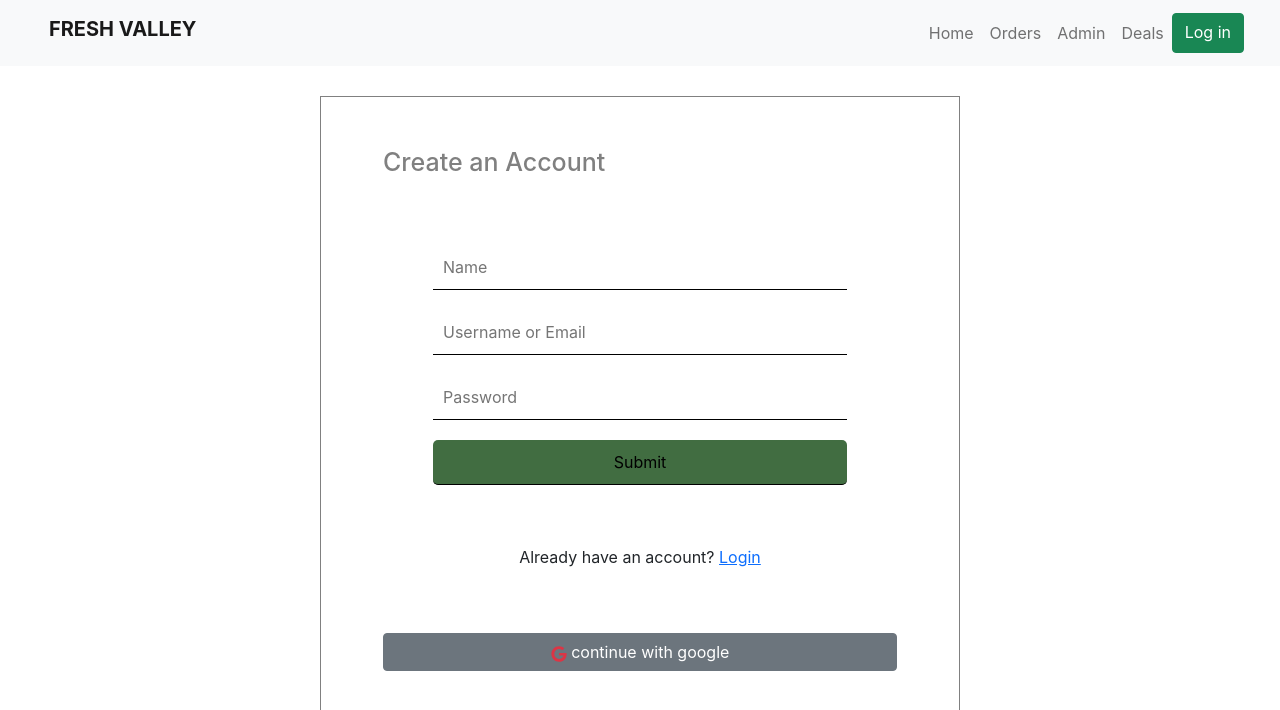
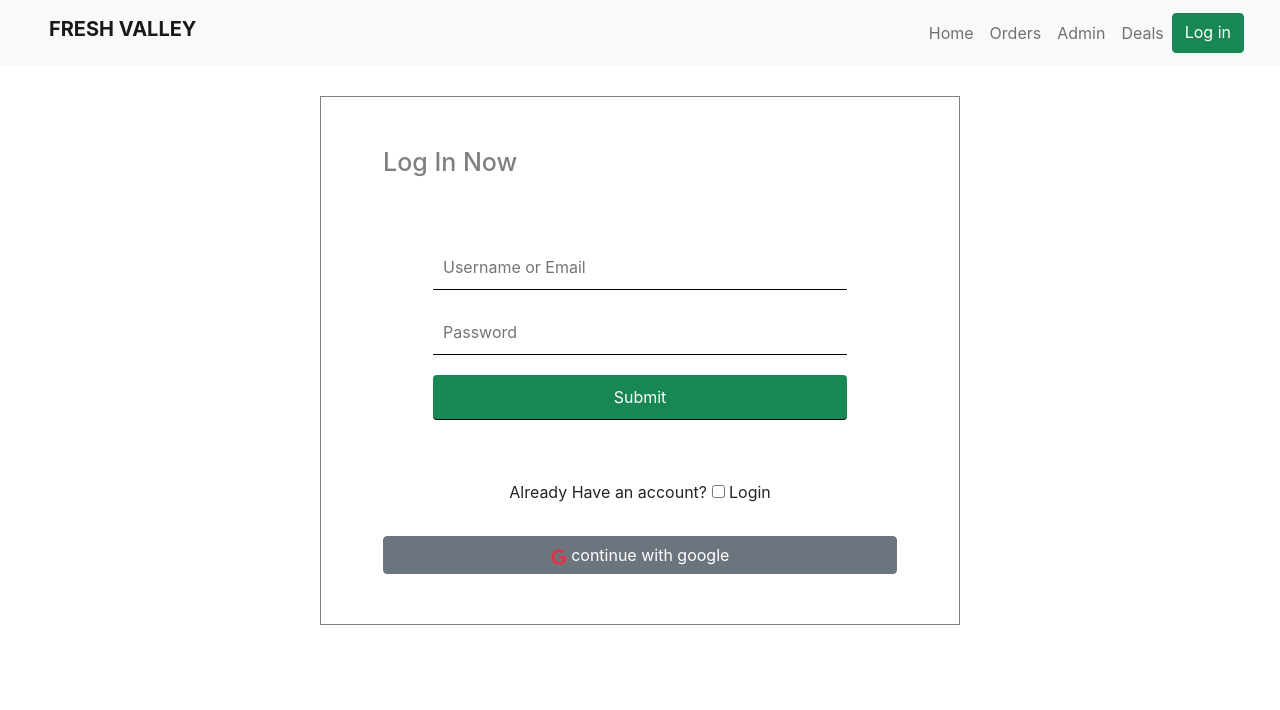
Before and after one commit to smashfakuddin/fresh-valley-client, a React (Create React App) app: page /login in a window 1280 px wide. Shown: the top 710 px of the page. Built offline with nearby package versions, Linux system fonts and the light colour scheme.

Commit message:
password auth and sign up added

```diff
--- a/src/components/Login.css
+++ b/src/components/Login.css
@@ -28,8 +28,3 @@
     border: 0;
     border-bottom: 1px solid black;
 }
-
-.submit-button {
-    background-color: rgb(65, 109, 65);
-    border-radius: 5px;
-}
--- a/src/components/Login.js
+++ b/src/components/Login.js
@@ -13,7 +13,7 @@ if (firebase.apps.length === 0) {
 }
 
 const Login = () => {
-    // const [newUser, setNewUser] = useState(false);
+    const [newUser, setNewUser] = useState(false);
     const [user, setUser] = useState({
         isSignIn: false,
         name: '',
@@ -66,13 +66,13 @@ const Login = () => {
                     console.log(res);
                     const newUserInfo = { ...user };
                     newUserInfo.error = "";
-                    newUserInfo.success="Successfully Created Your Account,You Can Log In Now!!!";
+                    newUserInfo.success = "Successfully Created Your Account,You Can Log In Now!!!";
                     setUser(newUserInfo);
                 })
                 .catch((error) => {
                     const newUserInfo = { ...user };
                     newUserInfo.error = error.message;
-                    newUserInfo.success=" ";
+                    newUserInfo.success = ' ';
                     setUser(newUserInfo);
                 });
         }
@@ -83,21 +83,23 @@ const Login = () => {
         <>
             <div className="container">
                 <div className='input-form'>
-                    <h2>Create an Account</h2>
+                    {newUser ? <h2>Create an Account</h2> : <h2>Log In Now</h2>}
                     <form onSubmit={handleSubmit} className='input-form'>
-                        <input onBlur={handleBlur} type="text" name="name" placeholder='Name' />
+                        {newUser && <input onBlur={handleBlur} type="text" name="name" placeholder='Name' />}
                         <input onBlur={handleBlur} type="text" name="email" placeholder='Username or Email' required />
                         <input onBlur={handleBlur} type="password" name="password" placeholder='Password' required />
                         {/* <input type="password" placeholder='Confirm password'  /> */}
-                        <input className='submit-button' type="submit" />
+                        <input className='btn btn-success' type="submit" />
                     </form>
-                    {/* {user.success && <p>User {newUser ? "created" : 'log in'} successfully</p>} */}
-                    <p>Already have an account? <Link to="/login">Login</Link></p>
-                    <p>{}</p>
+                    <div className='text-center'>
+                        <label htmlFor="newUser">Already Have an account? </label> {"   "}
+                        <input type="checkbox" name="newUser" id="" onChange={() => setNewUser(!newUser)} /> Login
+                    </div>
                     <p style={{ color: 'red' }}>{user.error}</p>
-                    <p style ={{color: 'green'}}>{user.success}</p>
+                    <p style={{ color: 'green' }}>{user.success}</p>
                     <button onClick={handleSignIn} className="btn btn-secondary "><FaGoogle className='text-danger' />       continue with google</button>
                 </div>
+
             </div>
         </>
     );
```
